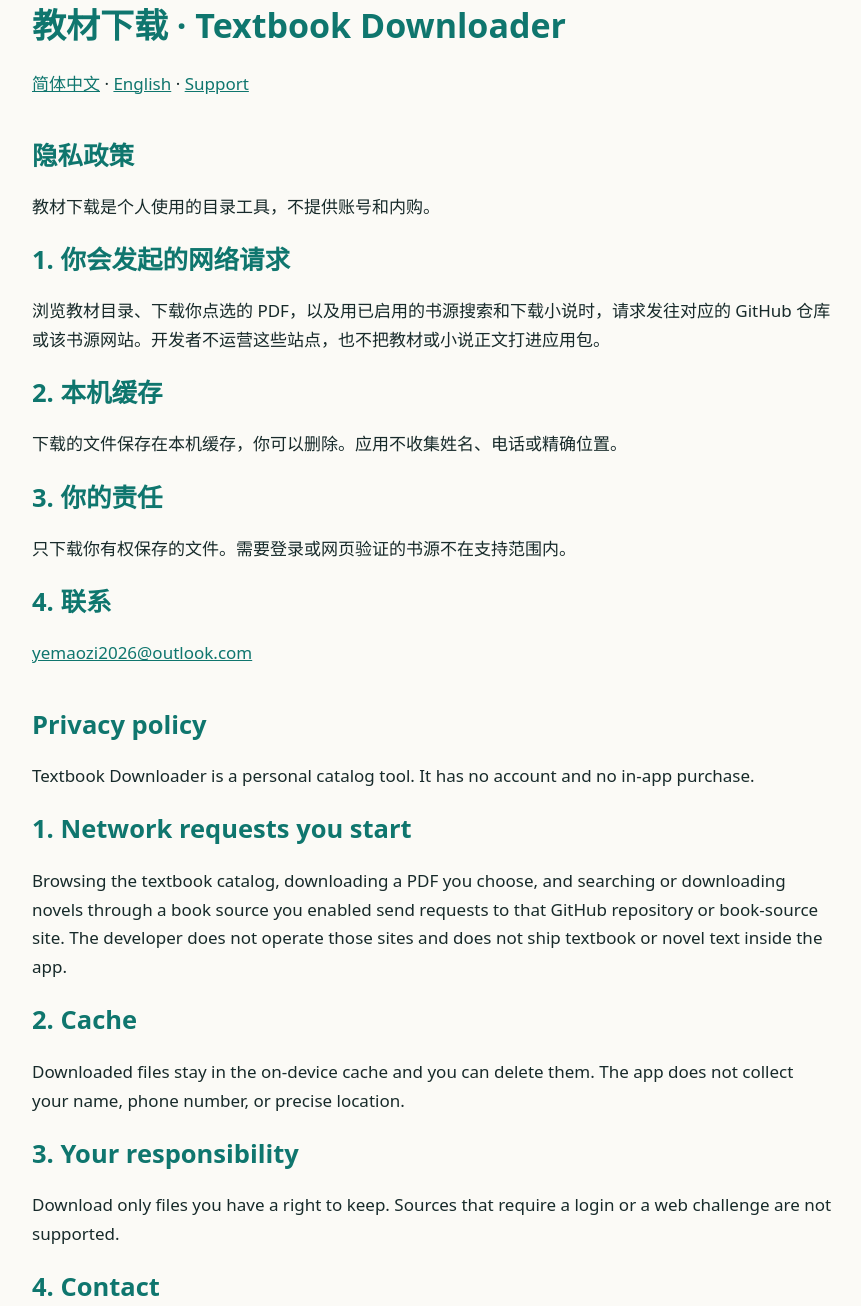
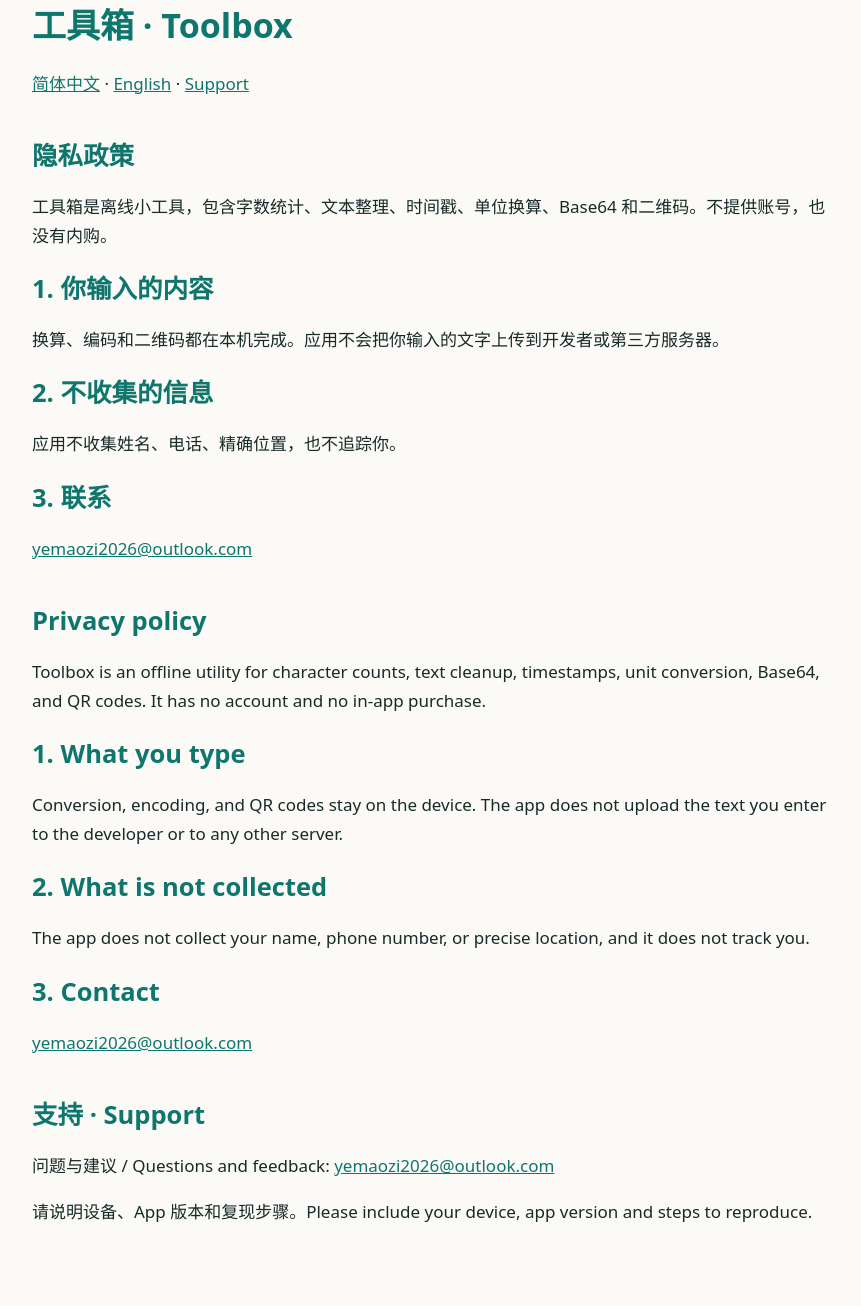
Before and after one commit to zhongaiyemaozi/app-sum, a plain HTML site: page textbookdownloader-privacy.html in a window 1280 px wide. Shown: the part 44-1350 px from the top of the page, without its empty margins (208-1069 px from the left). Drawn offline with Linux system fonts and the light colour scheme.

Commit message:
docs: describe the toolbox privacy policy
The TestFlight review build is an offline toolbox and does not download books.

```diff
--- a/textbookdownloader-privacy.html
+++ b/textbookdownloader-privacy.html
@@ -1,26 +1,22 @@
 <!doctype html><html lang="zh-Hans"><meta charset="utf-8">
 <meta name="viewport" content="width=device-width,initial-scale=1">
-<title>教材下载 · Textbook Downloader</title>
+<title>工具箱 · Toolbox</title>
 <style>body{font:17px/1.7 system-ui,sans-serif;max-width:800px;margin:auto;padding:24px;color:#172a2a;background:#fbfaf6}h1,h2,h3{line-height:1.3;color:#0f766e}section{margin:40px 0}a{color:#0f766e}p,li{white-space:pre-line}@media(prefers-color-scheme:dark){body{background:#0f1720;color:#e2e8f0}h1,h2,h3,a{color:#2dd4bf}}</style>
-<h1>教材下载 · Textbook Downloader</h1><nav><a href="#zh-Hans">简体中文</a> · <a href="#en">English</a> · <a href="#contact">Support</a></nav>
+<h1>工具箱 · Toolbox</h1><nav><a href="#zh-Hans">简体中文</a> · <a href="#en">English</a> · <a href="#contact">Support</a></nav>
 <section id="zh-Hans" lang="zh-Hans"><h2>隐私政策</h2>
-<p>教材下载是个人使用的目录工具，不提供账号和内购。</p>
-<h2>1. 你会发起的网络请求</h2>
-<p>浏览教材目录、下载你点选的 PDF，以及用已启用的书源搜索和下载小说时，请求发往对应的 GitHub 仓库或该书源网站。开发者不运营这些站点，也不把教材或小说正文打进应用包。</p>
-<h2>2. 本机缓存</h2>
-<p>下载的文件保存在本机缓存，你可以删除。应用不收集姓名、电话或精确位置。</p>
-<h2>3. 你的责任</h2>
-<p>只下载你有权保存的文件。需要登录或网页验证的书源不在支持范围内。</p>
-<h2>4. 联系</h2>
+<p>工具箱是离线小工具，包含字数统计、文本整理、时间戳、单位换算、Base64 和二维码。不提供账号，也没有内购。</p>
+<h2>1. 你输入的内容</h2>
+<p>换算、编码和二维码都在本机完成。应用不会把你输入的文字上传到开发者或第三方服务器。</p>
+<h2>2. 不收集的信息</h2>
+<p>应用不收集姓名、电话、精确位置，也不追踪你。</p>
+<h2>3. 联系</h2>
 <p><a href="mailto:yemaozi2026@outlook.com">yemaozi2026@outlook.com</a></p></section>
 <section id="en" lang="en"><h2>Privacy policy</h2>
-<p>Textbook Downloader is a personal catalog tool. It has no account and no in-app purchase.</p>
-<h2>1. Network requests you start</h2>
-<p>Browsing the textbook catalog, downloading a PDF you choose, and searching or downloading novels through a book source you enabled send requests to that GitHub repository or book-source site. The developer does not operate those sites and does not ship textbook or novel text inside the app.</p>
-<h2>2. Cache</h2>
-<p>Downloaded files stay in the on-device cache and you can delete them. The app does not collect your name, phone number, or precise location.</p>
-<h2>3. Your responsibility</h2>
-<p>Download only files you have a right to keep. Sources that require a login or a web challenge are not supported.</p>
-<h2>4. Contact</h2>
+<p>Toolbox is an offline utility for character counts, text cleanup, timestamps, unit conversion, Base64, and QR codes. It has no account and no in-app purchase.</p>
+<h2>1. What you type</h2>
+<p>Conversion, encoding, and QR codes stay on the device. The app does not upload the text you enter to the developer or to any other server.</p>
+<h2>2. What is not collected</h2>
+<p>The app does not collect your name, phone number, or precise location, and it does not track you.</p>
+<h2>3. Contact</h2>
 <p><a href="mailto:yemaozi2026@outlook.com">yemaozi2026@outlook.com</a></p></section>
 <section id="contact"><h2>支持 · Support</h2><p>问题与建议 / Questions and feedback: <a href="mailto:yemaozi2026@outlook.com">yemaozi2026@outlook.com</a></p><p>请说明设备、App 版本和复现步骤。Please include your device, app version and steps to reproduce.</p></section></html>
```
